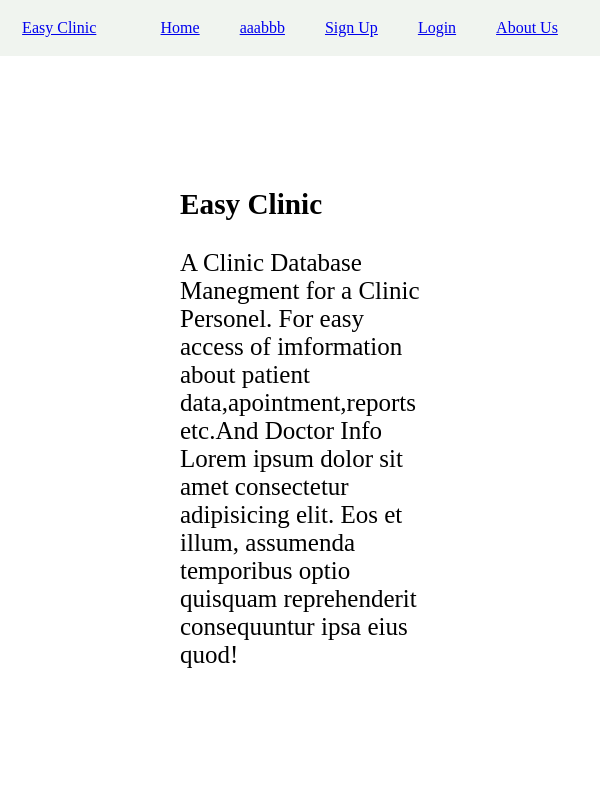
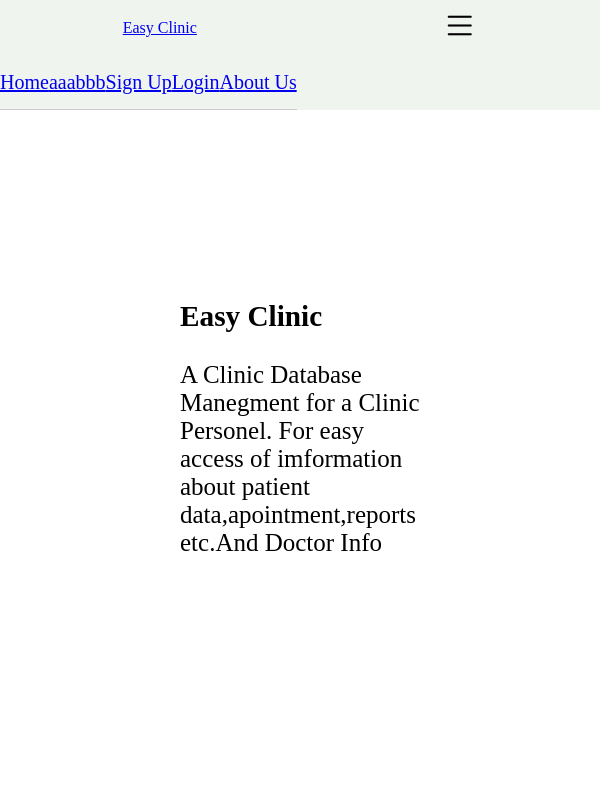
Before and after one commit to shyamanthshetty/easyclinic, a PHP site: page / in a window 600 px wide. Run offline with PHP 8.4, Linux system fonts and the light colour scheme; some libraries are stand-ins or nearby versions.

Commit message:
Added Responsive Menu

```diff
--- a/index.html
+++ b/index.html
@@ -1,14 +1,21 @@
 <!DOCTYPE html>
 <html lang="en">
   <head>
-     <meta charset="UTF-8">
-     <meta http-equiv="X-UA-Compatible" content="IE=edge">
-     <meta name="viewport" content="width=\, initial-scale=1.0">
-     <link rel="stylesheet" href="style.css">
+    <meta charset="UTF-8" />
+    <meta http-equiv="X-UA-Compatible" content="IE=edge" />
+    <meta name="viewport" content="width=\, initial-scale=1.0" />
+    <link rel="stylesheet" href="style.css" />
     <title>EasyClinic</title>
-     <link rel="preconnect" href="https://fonts.googleapis.com">
-<link rel="preconnect" href="https://fonts.gstatic.com" crossorigin>
-<link href="https://fonts.googleapis.com/css2?family=Poppins&display=swap" rel="stylesheet">
+    <link rel="preconnect" href="https://fonts.googleapis.com" />
+    <link rel="preconnect" href="https://fonts.gstatic.com" crossorigin />
+    <link
+      href="https://fonts.googleapis.com/css2?family=Poppins&display=swap"
+      rel="stylesheet"
+    />
+    <link
+      rel="stylesheet"
+      href="https://cdn.jsdelivr.net/npm/bootstrap-icons@1.7.2/font/bootstrap-icons.css"
+    />
   </head>
   <body>
     <header>
@@ -16,7 +23,7 @@
         <div class="logo">
           <a href="#" class="logo-text">Easy Clinic</a>
         </div>
-            <ul class="links">
+        <ul class="links hide">
           <li class="link">
             <a href="#" class="link-text">Home</a>
           </li>
@@ -33,20 +40,30 @@
             <a href="#" class="link-text">About Us</a>
           </li>
         </ul>
+        <span class="menu" id="menu">
+          <i class="bi bi-list"></i>
+        </span>
       </nav>
       <div class="hero">
         <div class="text">
           <h3 class="heading">Easy Clinic</h3>
-                 <br>
-                 <p>A Clinic Database Manegment for a Clinic Personel. For easy access of imformation about patient data,apointment,reports etc.And Doctor Info Lorem ipsum dolor sit amet consectetur adipisicing elit. Eos et illum, assumenda temporibus optio quisquam reprehenderit consequuntur ipsa eius quod!</p>
+          <br />
+          <p>
+            A Clinic Database Manegment for a Clinic Personel. For easy access
+            of imformation about patient data,apointment,reports etc.And Doctor
+            Info
+          </p>
         </div>
         <div class="img">
-                 <img src="./Doctor.svg" alt="" srcset="">
+          <img src="./Doctor.svg" alt="" srcset="" />
         </div>
       </div>
     </header>
     <script>
-     //   alert('sdhqhdohqo')
+      const menu = document.querySelector("#menu");
+      menu.addEventListener("click", () => {
+        document.querySelector(".links").classList.toggle("hide");
+      });
     </script>
   </body>
 </html>
--- a/style.css
+++ b/style.css
@@ -1,54 +1,84 @@
-*{
+* {
   margin: 0;
   padding: 0;
   box-sizing: border-box;
 }
 
-header{
+header {
   width: 100%;
   height: 100vh;
 }
 
-.navbar{
+.navbar {
   width: 100%;
-     height:56px;
+  height: 56px;
   display: flex;
   align-items: center;
   justify-content: space-around;
   background-color: #f0f4ef;
 }
 
-.navbar .links{
+.navbar .links {
   display: flex;
 }
 
-.navbar .links .link{
+.navbar .links .link {
   list-style: none;
   padding: 0 20px;
 }
 
- .hero{
+.hero {
   width: 100%;
   height: calc(100vh - 56px);
   display: flex;
   align-items: center;
   justify-content: space-around;
 }
-.hero .img{
+.hero .img {
   width: 50%;
 }
-.hero .text{
+.hero .text {
   width: 50%;
   font-size: 25px;
-     padding: 30px ;
-    ;
-
+  padding: 30px;
+}
+.menu {
+  display: none;
 }
 
+.hide {
+  display: none !important;
+}
+@media (min-width: 600px) {
+  .hide {
+    display: flex !important;
+  }
+}
 
+@media (max-width: 600px) {
+  .hero {
+    justify-content: center;
+    overflow: hidden;
+  }
+  .navbar .links {
+    display: block;
+    position: absolute;
+    top: 56px;
+    width: 100%;
+    text-align: center;
+    background-color: #f0f4ef;
+  }
+  .navbar .links .link {
+    padding: 15px 0;
+    font-size: 20px;
+    border-bottom: 1px solid #ccc;
+  }
+  .menu {
+    display: block;
+    font-size: 35px;
+  }
 
-@media (max-width : 600px){
-     .hero .img{
+  .hero .img {
     display: none;
   }
 }
```
Lines whose indentation alone changed are shown as unchanged.
